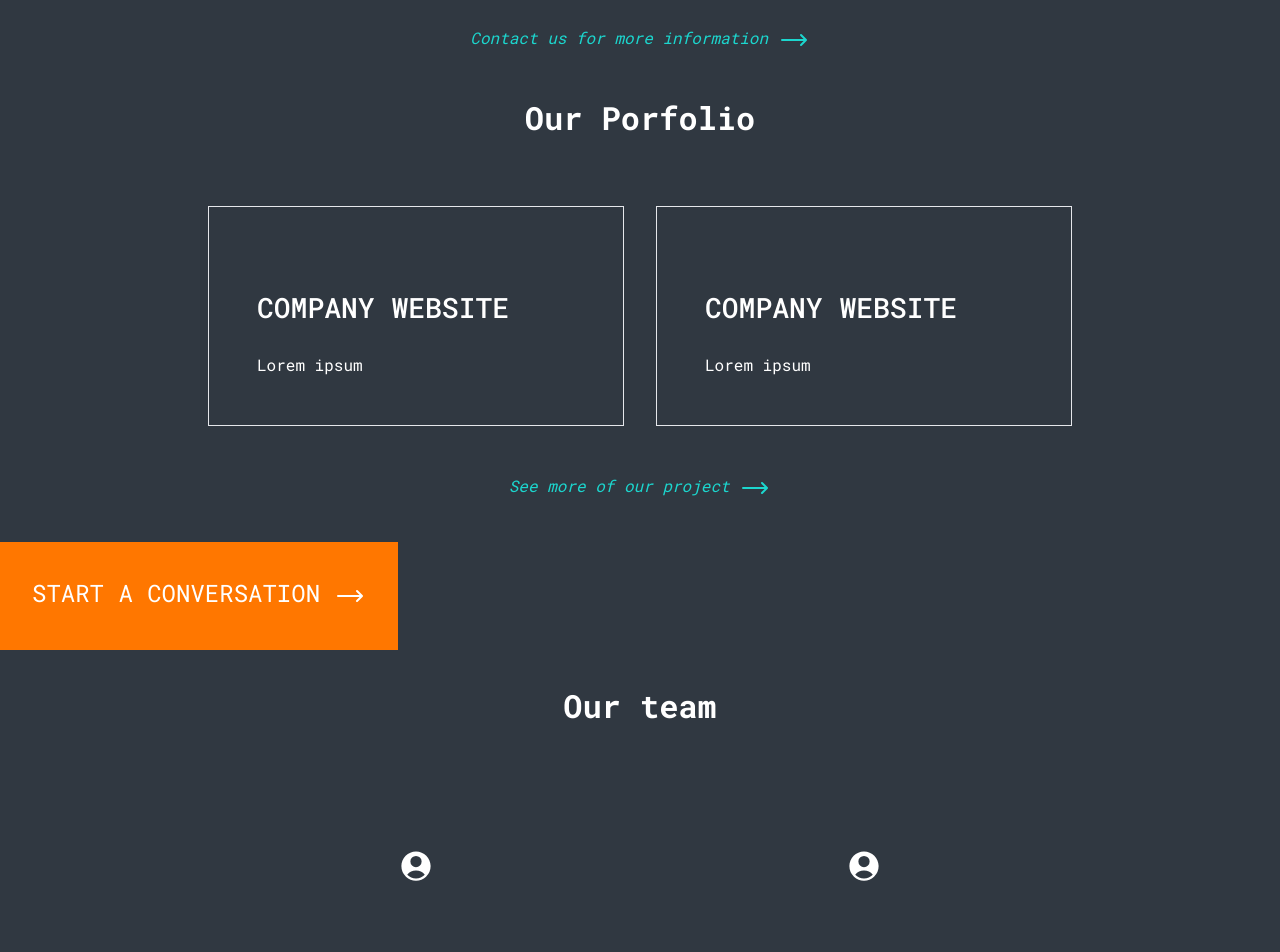
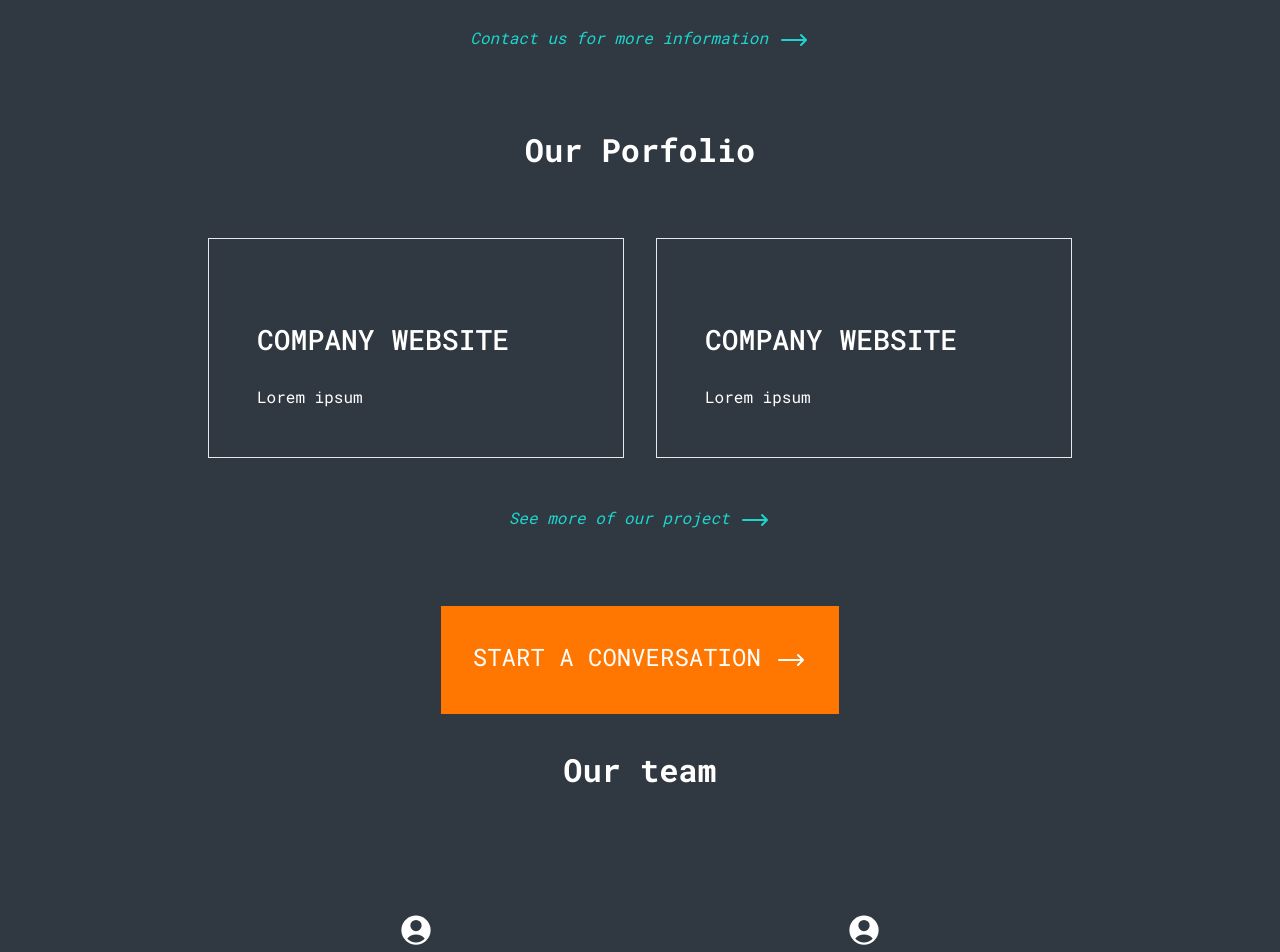
Before and after one commit to cuongtran-6618/cuongtran-6618.github.io, a Next.js app: page / in a window 1280 px wide. Shown: the part 1360-2312 px from the top of the page. Built offline with nearby package versions, Linux system fonts and the light colour scheme.

Commit message:
style fix for homepage

```diff
--- a/components/Contact.tsx
+++ b/components/Contact.tsx
@@ -9,7 +9,7 @@ export default function Contact() {
             label={"Start a conversation"}
             url={"./contact"}
             style="text-xl text-white uppercase"
-            styleContainer="w-full lg:w-fit primary-color px-2 py-4 md:p-8"
+            styleContainer="w-full lg:w-fit primary-color px-2 py-4 md:p-8 text-center md:text-left mx-auto"
           />
         </div>
       </div>
--- a/components/LinkArrow.tsx
+++ b/components/LinkArrow.tsx
@@ -5,7 +5,7 @@ export default function LinkArrow({
   label,
   url,
   style = "text-xs italic link-color",
-  styleContainer = "text-left md:text-center mb-8",
+  styleContainer = "text-center md:text-left md:text-center mb-8",
 }) {
   return (
     <div className={styleContainer}>
--- a/components/PorfolioList.tsx
+++ b/components/PorfolioList.tsx
@@ -5,7 +5,7 @@ import SectionHeader from "./SectionHeader";
 
 export default function PorfolioList() {
   return (
-    <section className="block-container mx-auto">
+    <section className="block-container mx-auto mb-16">
       <div>
         <SectionHeader title={"Our Porfolio"} />
       </div>
--- a/components/Service.tsx
+++ b/components/Service.tsx
@@ -3,7 +3,7 @@ import Icon from "./Icon";
 
 export default function Service({ props }) {
   return (
-    <div className="service-item text-center border primary-color text-white pt-5 pb-8 w-full md:w-1/2 lg:w-1/3 md:p-12">
+    <div className="service-item text-center border primary-color text-white pt-5 pb-8 w-full md:w-1/2 lg:w-1/3 md:p-12 md:h-auto">
       <Icon name={props.icon} />
       <h5 className="font-rubik font-medium uppercase text-xl">
         {props.title}
--- a/components/ServiceList.tsx
+++ b/components/ServiceList.tsx
@@ -5,7 +5,7 @@ import SectionHeader from "./SectionHeader";
 
 export default function ServiceList() {
   return (
-    <section className="block-container mx-auto">
+    <section className="block-container mx-auto mb-16">
       <div>
         <SectionHeader title={"Our Services"} />
       </div>
--- a/components/TeamList.tsx
+++ b/components/TeamList.tsx
@@ -3,7 +3,7 @@ import data from "../data/teams.json";
 import SectionHeader from "./SectionHeader";
 export default function TeamList() {
   return (
-    <section className="block-container mx-auto">
+    <section className="block-container mx-auto mb-16">
       <div>
         <SectionHeader title={"Our team"} />
       </div>
--- a/styles/globals.css
+++ b/styles/globals.css
@@ -10,6 +10,10 @@
 
   #hero-section {
     height: calc(100vh - 80px);
+  }
+
+  div.service-item {
+    min-height: unset;
   }
 }
 
@@ -121,4 +125,8 @@ body {
   .block-container {
     width: calc(100% - 32px);
   }
+
+  .service-item {
+      min-height: calc(100vw - 32px);
+  }
 }
```
